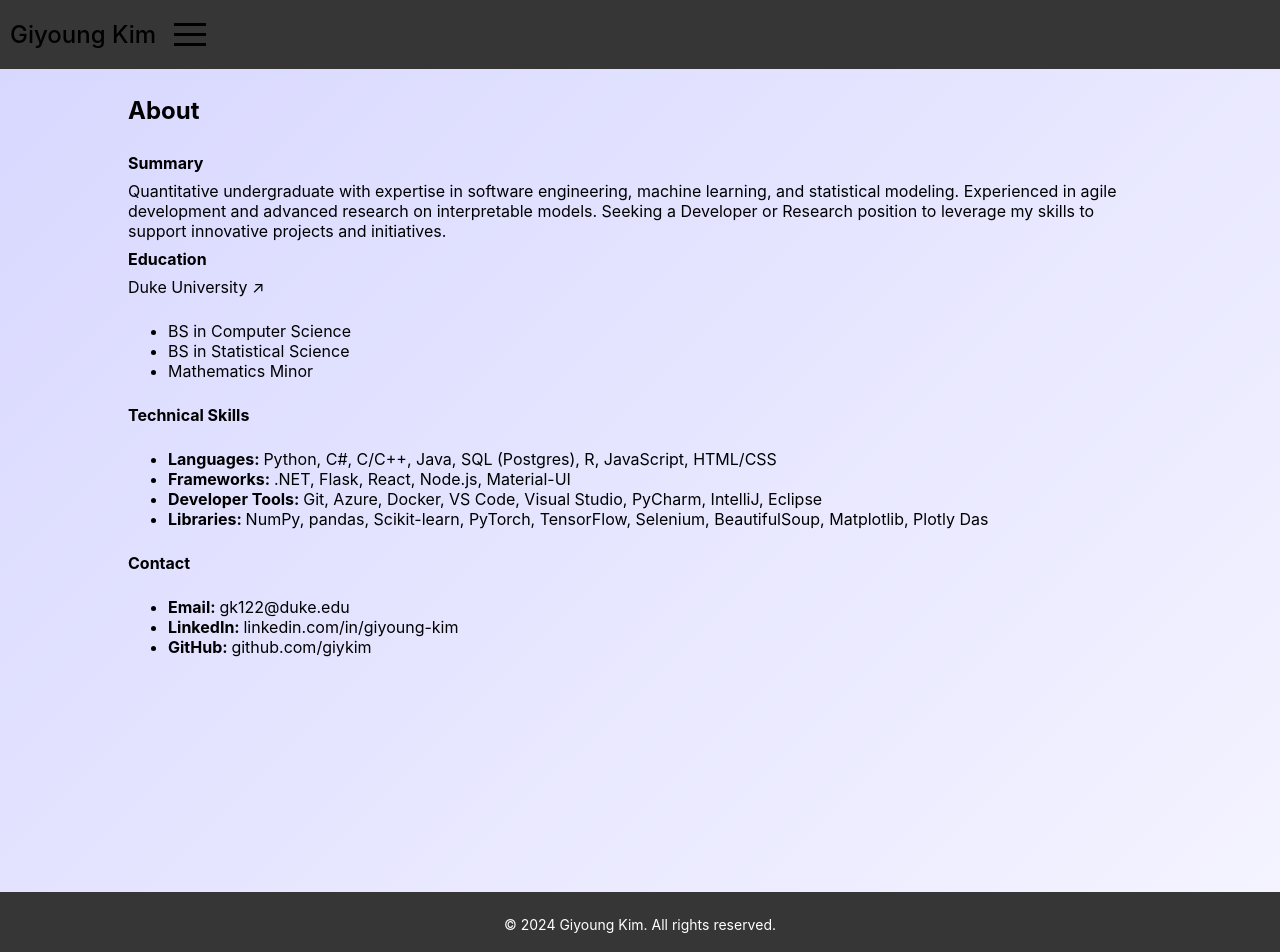
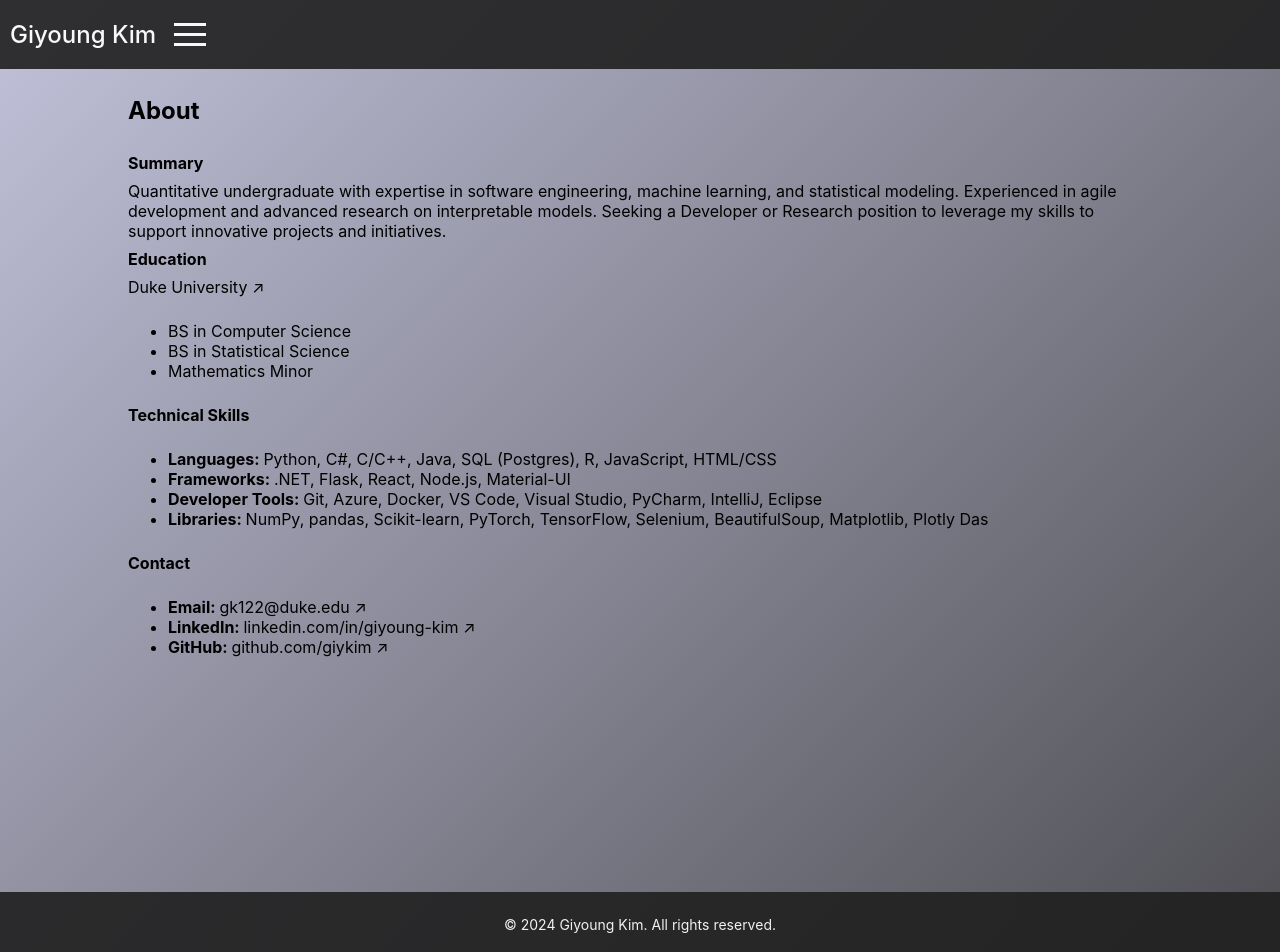
Before and after one commit to giykim/portfolio, a React (Create React App) app in the folder portfolio/: page /portfolio/about in a window 1280 px wide. Shown: the top 952 px of the page. Built offline with nearby package versions, Linux system fonts and the light colour scheme.

Commit message:
Cleaned up navlinks transition

```diff
--- a/portfolio/package.json
+++ b/portfolio/package.json
@@ -4,6 +4,9 @@
   "homepage": "/portfolio",
   "private": true,
   "dependencies": {
+    "@fortawesome/fontawesome-svg-core": "^6.7.2",
+    "@fortawesome/free-solid-svg-icons": "^6.7.2",
+    "@fortawesome/react-fontawesome": "^0.2.2",
     "@testing-library/react": "^13.0.0",
     "cra-template": "1.2.0",
     "framer-motion": "^11.15.0",
--- a/portfolio/src/pages/About.js
+++ b/portfolio/src/pages/About.js
@@ -30,13 +30,13 @@ const About = () => (
         <p><strong>Contact</strong></p>
         <ul>
             <li>
-                <p><strong>Email: </strong><a href="mailto:gk122@duke.edu">gk122@duke.edu</a></p>
+                <p><strong>Email: </strong><a href="mailto:gk122@duke.edu">gk122@duke.edu &#8599;</a></p>
             </li>
             <li>
-                <p><strong>LinkedIn: </strong><a href="https://linkedin.com/in/giyoung-kim" target="_blank" rel="noopener noreferrer">linkedin.com/in/giyoung-kim</a></p>
+                <p><strong>LinkedIn: </strong><a href="https://linkedin.com/in/giyoung-kim" target="_blank" rel="noopener noreferrer">linkedin.com/in/giyoung-kim &#8599;</a></p>
             </li>
             <li>
-                <p><strong>GitHub: </strong><a href="https://github.com/giykim" target="_blank" rel="noopener noreferrer">github.com/giykim</a></p>
+                <p><strong>GitHub: </strong><a href="https://github.com/giykim" target="_blank" rel="noopener noreferrer">github.com/giykim &#8599;</a></p>
             </li>
         </ul>
     </div>
--- a/portfolio/src/pages/Home.css
+++ b/portfolio/src/pages/Home.css
@@ -1,6 +1,6 @@
 @import "../styles/base.css";
 
-.welcome-text {
+.home-text {
     font-size: 5rem;
     min-height: 50vh;
     font-weight: bold;
@@ -10,8 +10,9 @@
     align-content: center;
     text-align: center;
     flex-direction: column;
+    align-self: center;
 }
 
-.welcome-text p {
+.home-text p {
     margin: 0
 }
--- a/portfolio/src/pages/Home.js
+++ b/portfolio/src/pages/Home.js
@@ -1,12 +1,24 @@
+import { motion } from "framer-motion"
 import "./Home.css";
 
 const Home = () => (
     <>
-        <div className="welcome-text">
-            <p>Welcome to</p>
-            <p>My Portfolio</p>
+        <div className="content">
+            <div className="home-text">
+                <p>Welcome to</p>
+                <motion.div
+                initial={{ opacity: 0, transform: "translateY(20px)" }}
+                animate={{ opacity: 1, transform: "translateY(0px)" }}
+                exit={{ opacity: 0 }}
+                transition={{ duration: 0.4, ease: "easeOut" }}
+                >
+                    <p>My Portfolio</p>
+                </motion.div>
+            </div>
+            <div className="home-narrator">
+                <img alt="Image" />
+            </div>
         </div>
-        <div className="content" />
     </>
 );
 
--- a/portfolio/src/pages/Navigation.css
+++ b/portfolio/src/pages/Navigation.css
@@ -5,13 +5,14 @@
     position: fixed;
     display: flex;
     align-items: center;
-    background-color: #363636;
+    background-color: #202020;
+    opacity: 0.9;
     width: 100%;
     z-index: 2;
 }
 
 .navbar h1 {
-    color: black;
+    color: white;
     font-weight: 500;
     margin-inline-start: 10px;
     margin-inline-end: 10px;
@@ -30,6 +31,7 @@
     justify-content: center;
     transition: 0.5s ease;
     list-style: none;
+    margin: 0;
     padding: 0;
     z-index: 1;
 }
@@ -53,11 +55,14 @@
 }
 
 .footer {
+    position: relative;
     display: flex;
     justify-content: center;
     align-items: center;
-    background-color: #363636;
+    background-color: #202020;
+    opacity: 0.9;
     padding: 10px;
+    z-index: 2;
 }
 
 .footer p {
--- a/portfolio/src/pages/Navigation.js
+++ b/portfolio/src/pages/Navigation.js
@@ -15,7 +15,7 @@ const Navigation = () => {
         <>
             <nav className="navbar">
                 <h1><Link to="/">Giyoung Kim</Link></h1>
-                <Hamburger toggled={isOpen} toggle={toggleIsOpen} />
+                <Hamburger color="white" toggled={isOpen} toggle={toggleIsOpen} />
             </nav>
             <ul className={`navlinks ${isOpen ? "open" : ""}`}>
                 <div onClick={toggleIsOpen}>
--- a/portfolio/src/styles/base.css
+++ b/portfolio/src/styles/base.css
@@ -1,5 +1,8 @@
 body {
-    background: linear-gradient(135deg, #d7d7ff, #f5f4ff);
+    background: linear-gradient(135deg, #c1c1da, #4e4e53);
+    margin: 0;
+    padding: 0;
+    height: 100%;
 }
 
 body a {
@@ -14,12 +17,13 @@ body a {
     display: flex;
     flex-direction: column;
     align-items: flex-start;
-    gap: 0.5rem; /* Reduces the space between flex items */
+    align-self: flex-start;
+    gap: 0.5rem;
     margin-left: auto;
     margin-right: auto;
     max-width: 64rem;
 }
 
 .content p {
-    margin: 0; /* Removes space between paragraphs */
+    margin: 0;
 }
```
Also changed, not shown: 1 other file (tests, documents, lock files or other folders).
